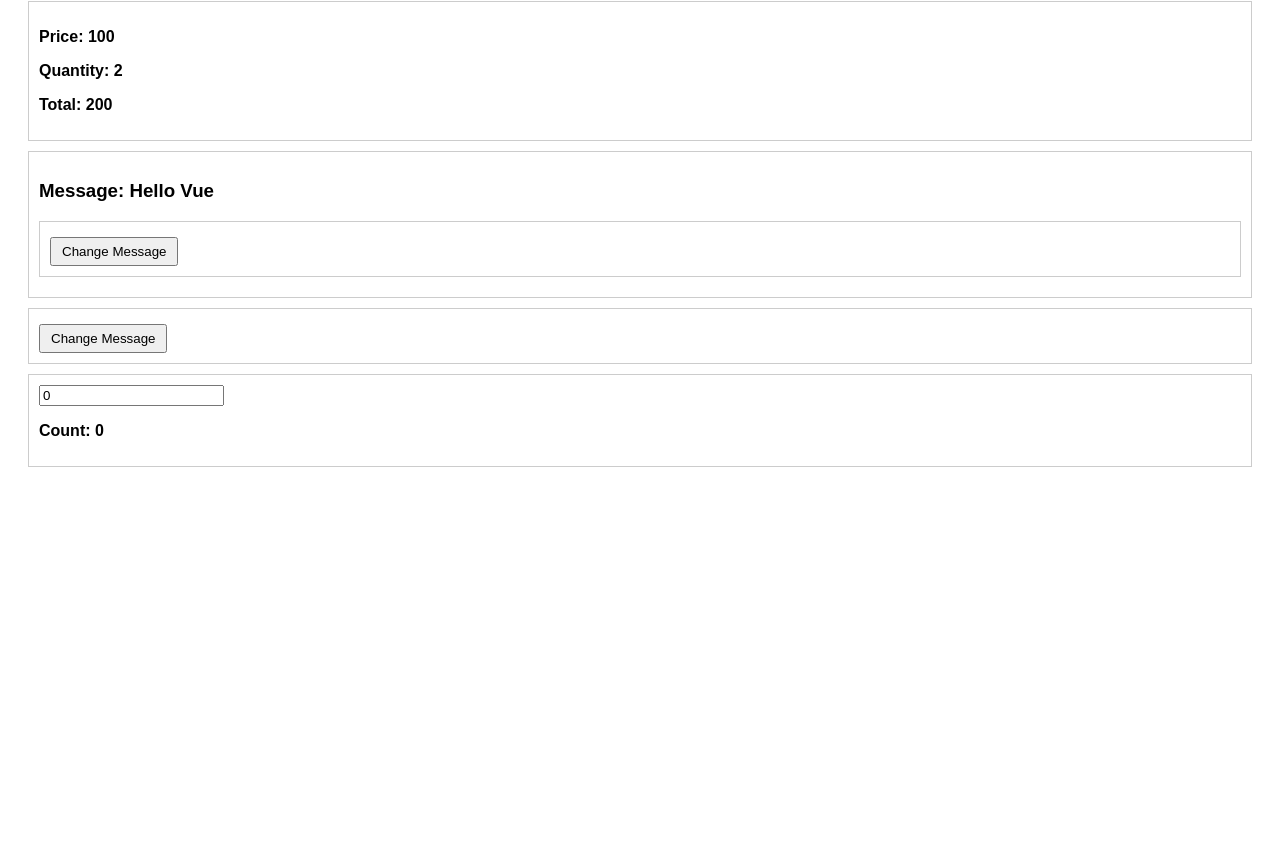
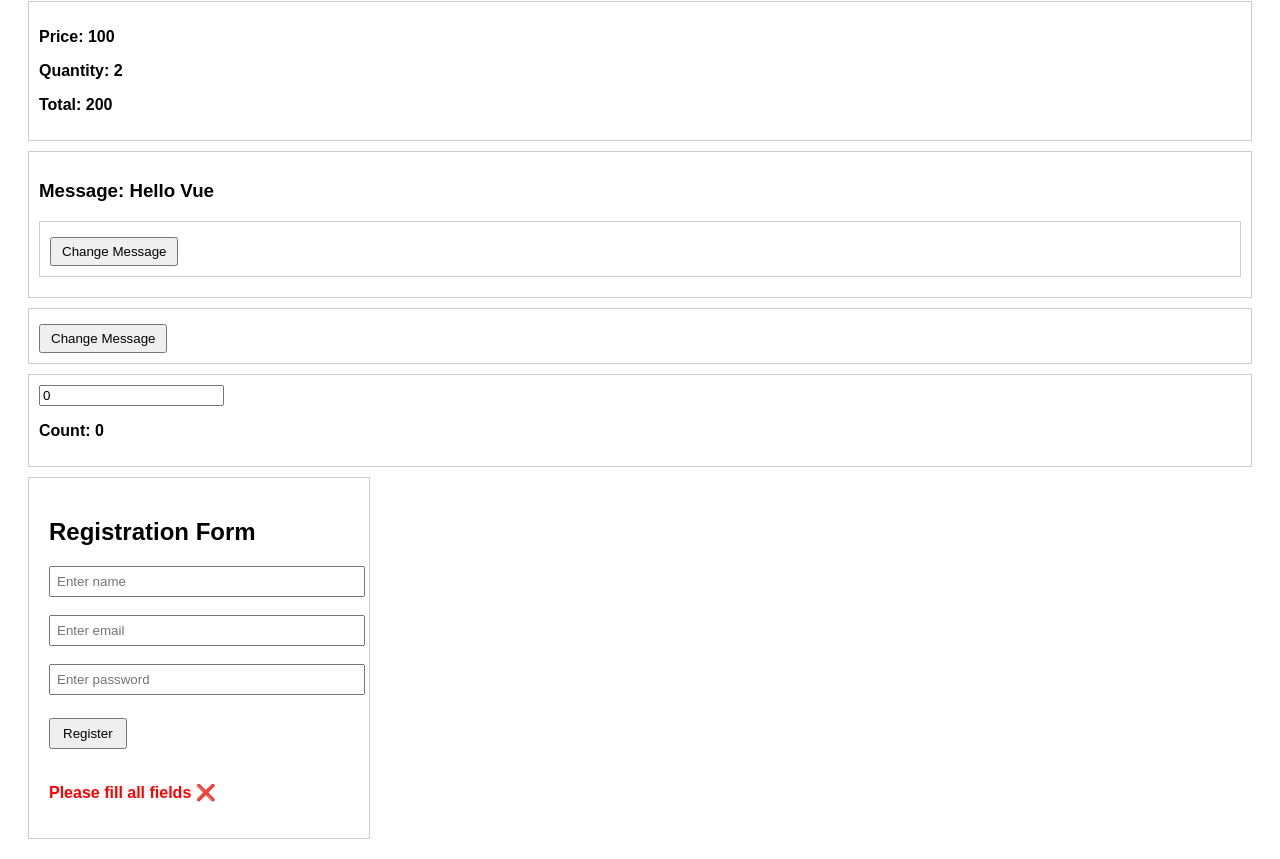
Before and after one commit to Loophole07/vue_project, a Vue app: page / in a window 1280 px wide. Shown: the part 536-1395 px from the top of the page. Before the commit the page ends 1023 px from the top, so only its background shows below. Built offline with nearby package versions, Linux system fonts and the light colour scheme.

Commit message:
feat: add examples for v-for, v-bind, form, props, emit, computed and watch

```diff
--- a/src/App.vue
+++ b/src/App.vue
@@ -7,9 +7,9 @@
     <ParentBox/>
     <ChildButton/>
     <Watch/>
+    <RegForm />
 
     <!-- <Vmodel />
-    <RegForm />
     <Toggle />
     <Method />
     <Alert />
```
